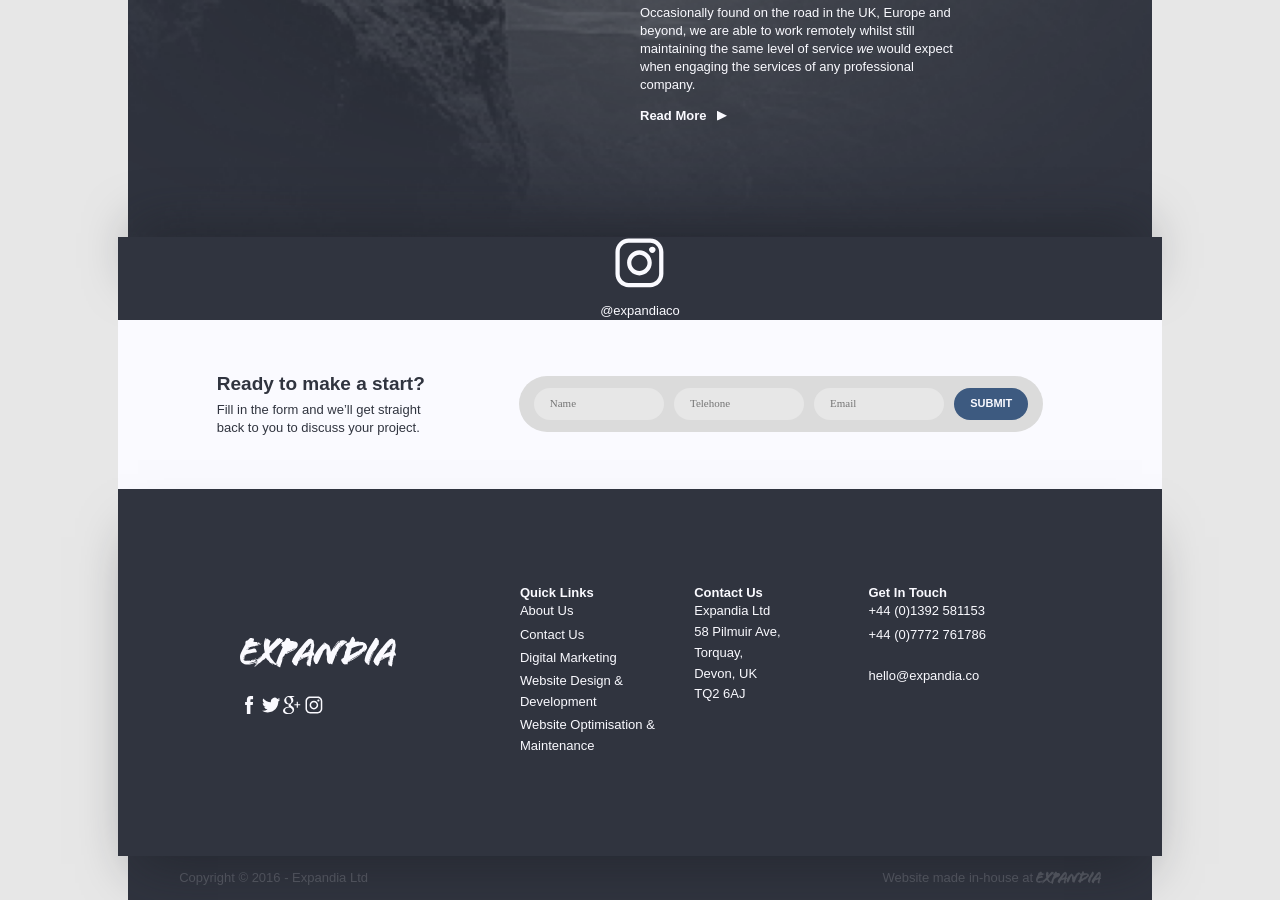
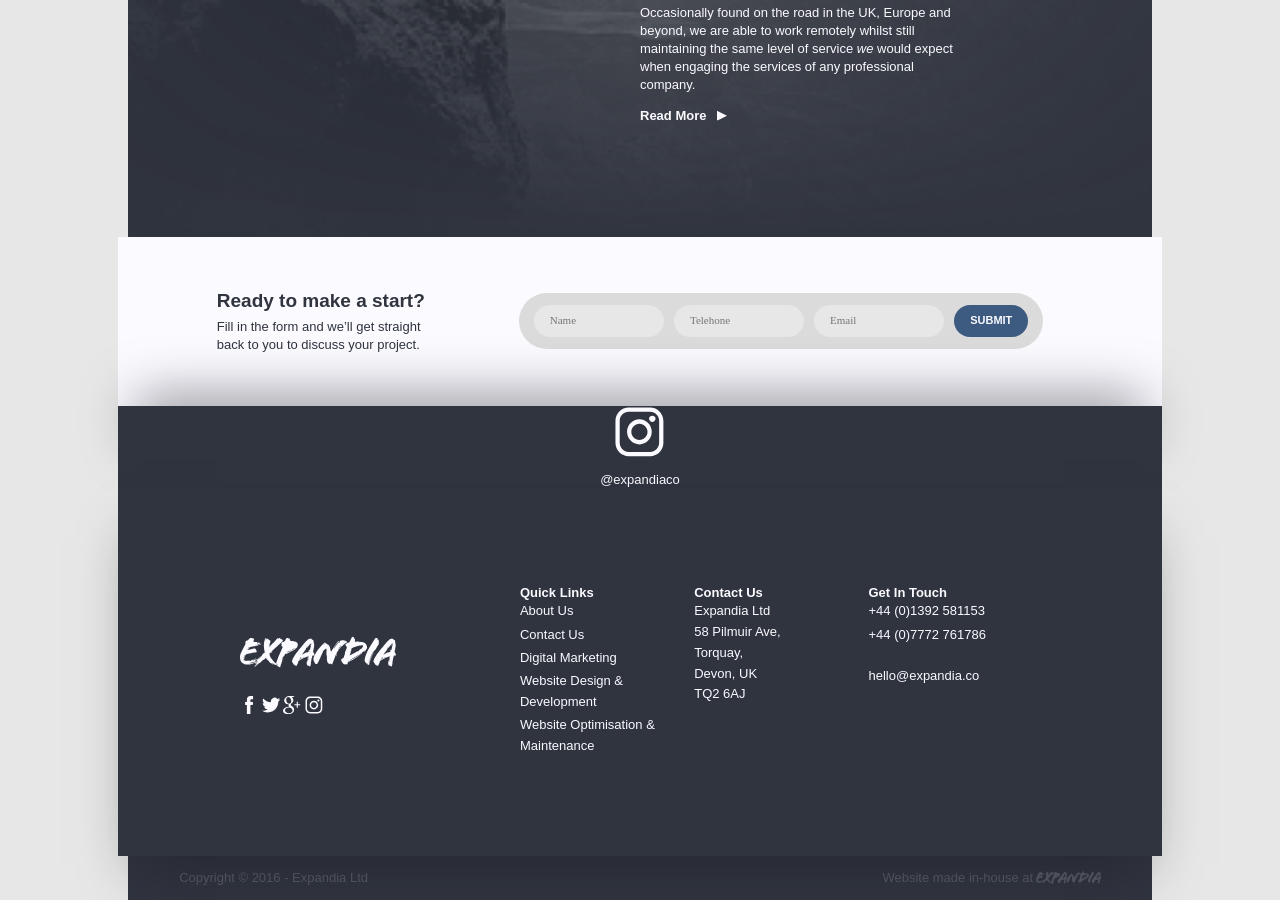
Before and after one commit to expandia/expandia.github.io, a Jekyll site: the page built from _pages/index.html, in a window 1280 px wide and 900 px high, scrolled down 1801 px. Built offline with Jekyll 4.4.1, drawn with Linux system fonts in a browser that asks for light colours.

Commit message:
IG feed to bottom of footer
Signed-off-by: samueldsquire <sam_squire@msn.com>

```diff
--- a/_includes/pre-footer.html
+++ b/_includes/pre-footer.html
@@ -1,16 +1,7 @@
-<div class="instagram__feed" id="instagramFeed">
-	<div class="instagram__box">
-		<svg class="instagram__logo">
-			<use xlink:href="#svg-expandia__social-logo--instagram" />
-		</svg>
-		<p class="instagram__body">@expandiaco</p>
-	</div>
-</div>
-
 <div class="pre-footer">
 	<div class="pre-footer__left">
 		<h3 class="pre-footer__title">Ready to make a start?</h3>
-		<p class="pre-footer__body">Fill in the form and we’ll get straight back to you to discuss your project.</p>
+		<p class="pre-footer__body">Fill in the form and we’ll get straight back to you to discuss your {% if page.title == "Startup Package" %}startup package{% else %}project{% endif %}.</p>
 	</div>
 	<div class="pre-footer__right">
 		<form class="pre-footer__form" accept-charset="UTF-8" action="//getsimpleform.com/messages?form_api_token=68fa37b8ba0e4a3e46aac199db57c090" method="POST">
@@ -22,3 +13,12 @@
 		</form>
 	</div>
 </div>
+
+<div class="instagram__feed" id="instagramFeed">
+	<div class="instagram__box">
+		<svg class="instagram__logo">
+			<use xlink:href="#svg-expandia__social-logo--instagram" />
+		</svg>
+		<p class="instagram__body">@expandiaco</p>
+	</div>
+</div>
```
